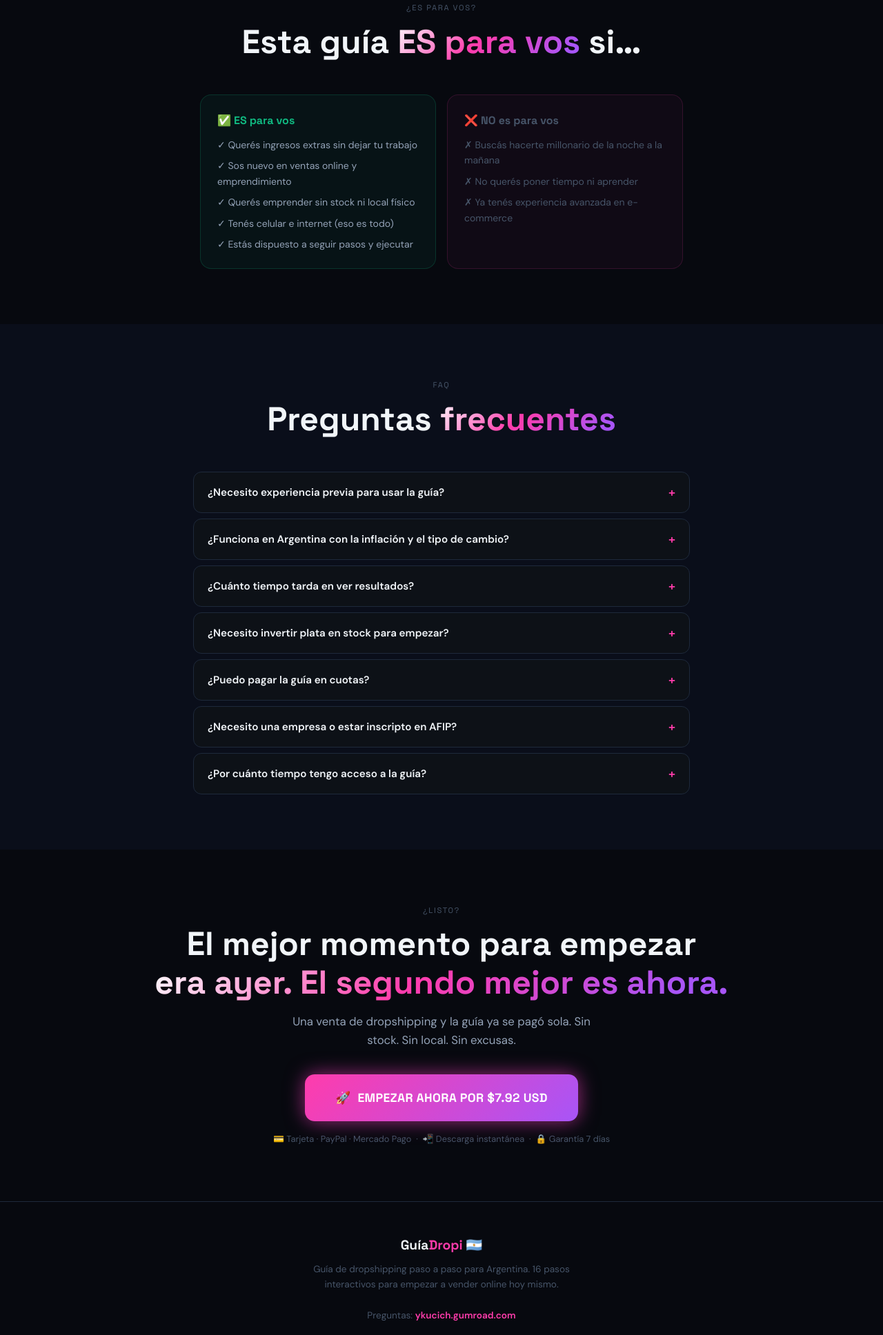
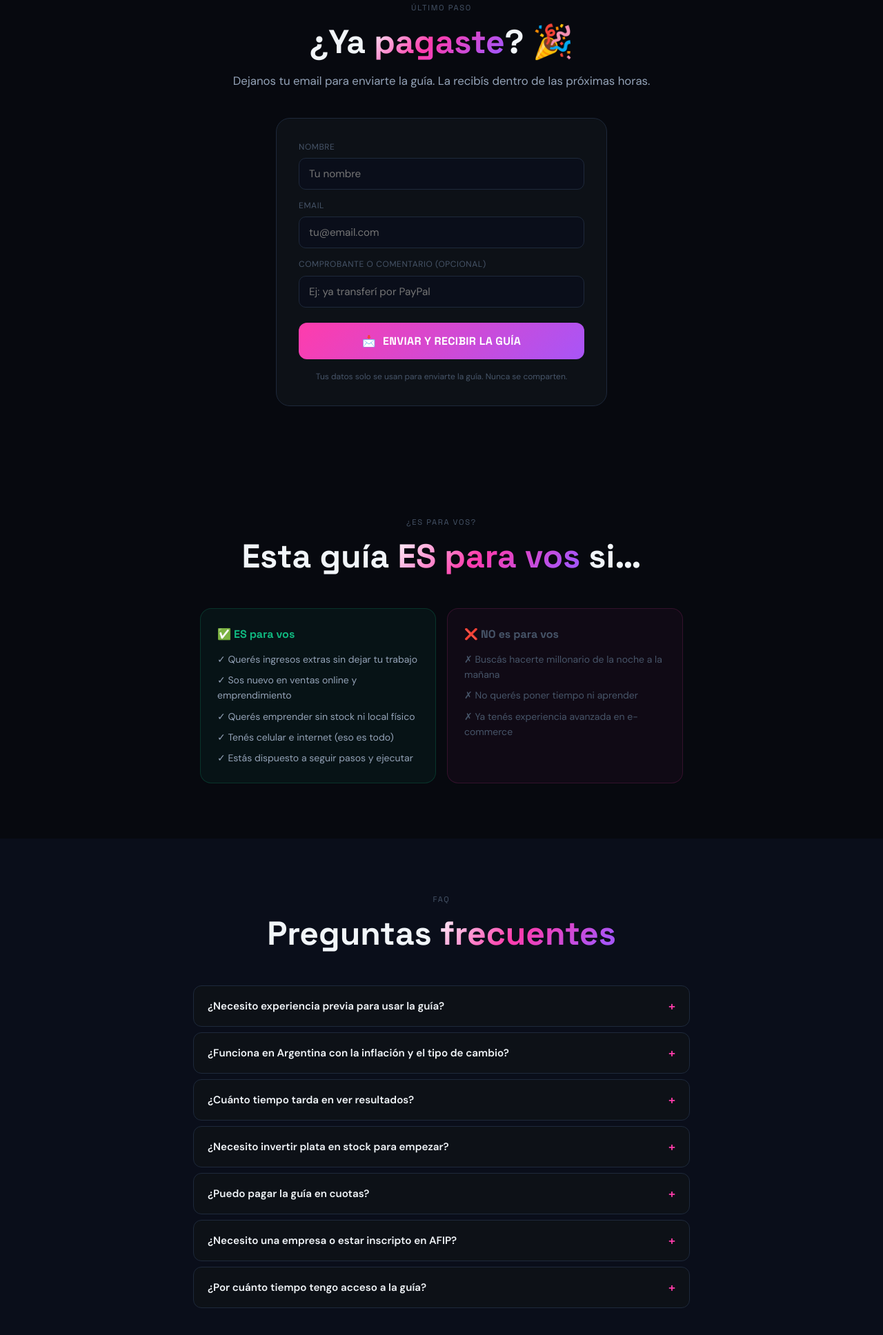
Before and after one commit to ykucich1507-cpu/material-digital, a plain HTML site: page index.html in a window 1280 px wide. Shown: the part 6836-8772 px from the top of the page at 69% size. Drawn offline with Linux system fonts and the light colour scheme.

Commit message:
Add files via upload

```diff
--- a/index.html
+++ b/index.html
@@ -340,7 +340,7 @@ footer{padding:48px 0 32px;border-top:1px solid var(--border);text-align:center;
 <nav id="nav">
   <div class="container nav-inner">
     <div class="nav-logo">Guía<span>Dropi</span> 🇦🇷</div>
-    <a class="nav-cta" href="https://ykucich.gumroad.com/l/lmiyln" data-gumroad-single-product="true">Conseguirla · $7.92 USD</a>
+    <a class="nav-cta" href="https://paypal.me/yaninakucich/7.92USD" target="_blank" rel="noopener">Conseguirla · $7.92 USD</a>
   </div>
 </nav>
 
@@ -365,7 +365,7 @@ footer{padding:48px 0 32px;border-top:1px solid var(--border);text-align:center;
     </p>
 
     <div class="hero-cta-group">
-      <a class="btn-buy large pulse" href="https://ykucich.gumroad.com/l/lmiyln" data-gumroad-single-product="true">
+      <a class="btn-buy large pulse" href="https://paypal.me/yaninakucich/7.92USD" target="_blank" rel="noopener">
         <span>💳</span>
         <span>Quiero la guía por $7.92 USD</span>
       </a>
@@ -661,7 +661,7 @@ footer{padding:48px 0 32px;border-top:1px solid var(--border);text-align:center;
     <div class="pricing-card" style="margin-top:48px">
       <div class="pricing-header">
         <div class="pricing-eyebrow">Precio de lanzamiento 🔥</div>
-        <div class="pricing-product" data-gumroad-field="name">Guía Dropshipping Argentina con Dropi</div>
+        <div class="pricing-product">Guía Dropshipping Argentina con Dropi</div>
         <div>
           <span class="pricing-currency">$</span>
           <span class="pricing-amount">7.92</span>
@@ -684,7 +684,7 @@ footer{padding:48px 0 32px;border-top:1px solid var(--border);text-align:center;
           <div class="includes-item"><span class="includes-check">✅</span>Garantía de devolución 7 días sin preguntas</div>
         </div>
 
-        <a class="btn-buy full large pulse" href="https://ykucich.gumroad.com/l/lmiyln" data-gumroad-single-product="true">
+        <a class="btn-buy full large pulse" href="https://paypal.me/yaninakucich/7.92USD" target="_blank" rel="noopener">
           <span>🚀</span>
           <span>Quiero empezar ahora por $7.92 USD</span>
         </a>
@@ -699,8 +699,55 @@ footer{padding:48px 0 32px;border-top:1px solid var(--border);text-align:center;
   </div>
 </section>
 
+<!-- POST PURCHASE EMAIL CAPTURE -->
+<section class="section reveal" id="entrega">
+  <div class="container">
+    <div class="section-head">
+      <div class="tag">Último paso</div>
+      <h2>¿Ya <span class="grad">pagaste</span>? 🎉</h2>
+      <p>Dejanos tu email para enviarte la guía. La recibís dentro de las próximas horas.</p>
+    </div>
+
+    <div style="max-width:480px;margin:40px auto 0;background:var(--bg-card);border:1px solid var(--border);border-radius:20px;padding:32px">
+      <form action="https://formsubmit.co/ykucich1507@gmail.com" method="POST" style="display:flex;flex-direction:column;gap:14px">
+        <input type="hidden" name="_subject" value="Nueva compra — Guía Dropshipping Argentina" />
+        <input type="hidden" name="_template" value="table" />
+        <input type="hidden" name="_captcha" value="false" />
+        <input type="hidden" name="_next" value="https://ykucich1507-cpu.github.io/material-digital/#gracias" />
+
+        <div>
+          <label style="display:block;font-size:.75rem;letter-spacing:.05em;text-transform:uppercase;color:var(--text-3);margin-bottom:6px">Nombre</label>
+          <input type="text" name="Nombre" required placeholder="Tu nombre"
+            style="width:100%;padding:12px 14px;border-radius:10px;background:var(--bg-alt);border:1px solid var(--border);color:var(--text);font-family:var(--font-body);font-size:.95rem" />
+        </div>
+
+        <div>
+          <label style="display:block;font-size:.75rem;letter-spacing:.05em;text-transform:uppercase;color:var(--text-3);margin-bottom:6px">Email</label>
+          <input type="email" name="Email" required placeholder="tu@email.com"
+            style="width:100%;padding:12px 14px;border-radius:10px;background:var(--bg-alt);border:1px solid var(--border);color:var(--text);font-family:var(--font-body);font-size:.95rem" />
+        </div>
+
+        <div>
+          <label style="display:block;font-size:.75rem;letter-spacing:.05em;text-transform:uppercase;color:var(--text-3);margin-bottom:6px">Comprobante o comentario (opcional)</label>
+          <input type="text" name="Comentario" placeholder="Ej: ya transferí por PayPal"
+            style="width:100%;padding:12px 14px;border-radius:10px;background:var(--bg-alt);border:1px solid var(--border);color:var(--text);font-family:var(--font-body);font-size:.95rem" />
+        </div>
+
+        <button type="submit" class="btn-buy" style="margin-top:8px">
+          <span>📩</span>
+          <span>Enviar y recibir la guía</span>
+        </button>
+      </form>
+      <div style="text-align:center;margin-top:16px;font-size:.75rem;color:var(--text-3)">
+        Tus datos solo se usan para enviarte la guía. Nunca se comparten.
+      </div>
+    </div>
+  </div>
+</section>
+
 <!-- FOR WHO -->
 <section class="section reveal">
+
   <div class="container">
     <div class="section-head">
       <div class="tag">¿Es para vos?</div>
@@ -755,7 +802,7 @@ footer{padding:48px 0 32px;border-top:1px solid var(--border);text-align:center;
       </div>
       <div class="faq-item">
         <button class="faq-q">¿Puedo pagar la guía en cuotas? <span class="faq-icon">+</span></button>
-        <div class="faq-a">Sí, podés pagar con tarjeta de crédito o PayPal a través de Gumroad. El precio es $7.92 USD y el cobro es seguro.</div>
+        <div class="faq-a">Sí, podés pagar directo con tu cuenta de PayPal o con tarjeta a través de PayPal. El precio es $7.92 USD y el cobro es seguro.</div>
       </div>
       <div class="faq-item">
         <button class="faq-q">¿Necesito una empresa o estar inscripto en AFIP? <span class="faq-icon">+</span></button>
@@ -775,7 +822,7 @@ footer{padding:48px 0 32px;border-top:1px solid var(--border);text-align:center;
     <div class="tag">¿Listo?</div>
     <h2 style="margin-bottom:16px">El mejor momento para empezar<br/><span class="grad">era ayer. El segundo mejor es ahora.</span></h2>
     <p style="color:var(--text-2);max-width:480px;margin:0 auto 36px;font-size:1.05rem">Una venta de dropshipping y la guía ya se pagó sola. Sin stock. Sin local. Sin excusas.</p>
-    <a class="btn-buy large pulse" href="https://ykucich.gumroad.com/l/lmiyln" data-gumroad-single-product="true">
+    <a class="btn-buy large pulse" href="https://paypal.me/yaninakucich/7.92USD" target="_blank" rel="noopener">
       <span>🚀</span>
       <span>Empezar ahora por $7.92 USD</span>
     </a>
@@ -791,7 +838,7 @@ footer{padding:48px 0 32px;border-top:1px solid var(--border);text-align:center;
     <div class="footer-logo">Guía<span>Dropi</span> 🇦🇷</div>
     <div class="footer-text">Guía de dropshipping paso a paso para Argentina. 16 pasos interactivos para empezar a vender online hoy mismo.</div>
     <div style="font-size:.85rem;color:var(--text-3)">
-      Preguntas: <a href="https://ykucich.gumroad.com/l/lmiyln" class="footer-link">ykucich.gumroad.com</a>
+      Preguntas: <a href="https://paypal.me/yaninakucich" class="footer-link">paypal.me/yaninakucich</a>
     </div>
     <div class="footer-fine">© 2025 · Guía Dropshipping Argentina · Hecha con ❤️ en Cipolletti, Neuquén</div>
   </div>
@@ -830,6 +877,5 @@ document.querySelectorAll('a[href^="#"]').forEach(function(a){
   });
 });
 </script>
-<script src="https://gumroad.com/js/gumroad.js"></script>
 </body>
 </html>
```
